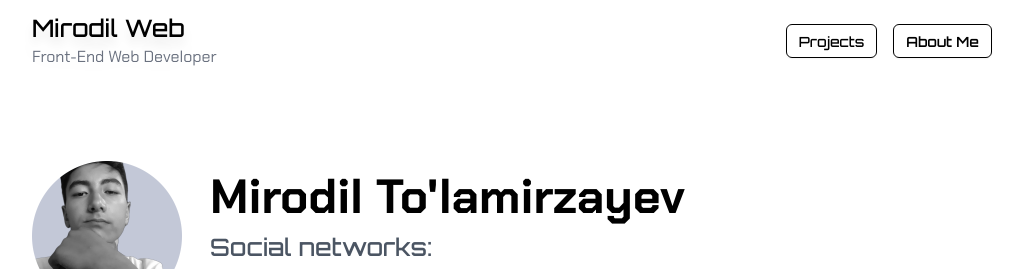
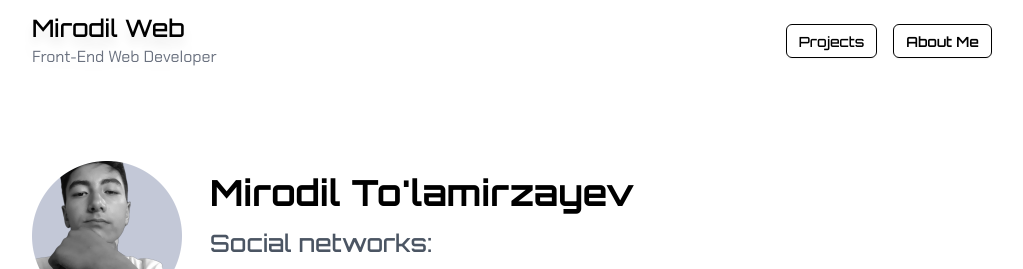
Before and after one commit to mirodil-web/my-portifolio, a website: page src/index.html in a window 1280 px wide. Shown: the top 269 px of the page, without its empty margins (128-1151 px from the left). Drawn offline with Linux system fonts and the light colour scheme.

Commit message:
change font family

```diff
--- a/src/index.html
+++ b/src/index.html
@@ -51,7 +51,7 @@
                 <img src="./img/its-me.png" class="mr-7" width="150" height="150" alt="My image">
 
                 <div class="flex flex-col justify-between py-3">
-                    <h2 class="text-5xl font-bold font-Chakra ">Mirodil To'lamirzayev</h2>
+                    <h2 class="text-4xl font-bold font-mainFont">Mirodil To'lamirzayev</h2>
                     <h3 class="font-mainFont text-gray-600 font-medium leading-[-0px] text-2xl">Social networks:</h3>
 
                     <ul class="flex items-center space-x-3">
```
Also changed, not shown: src/output.css.
